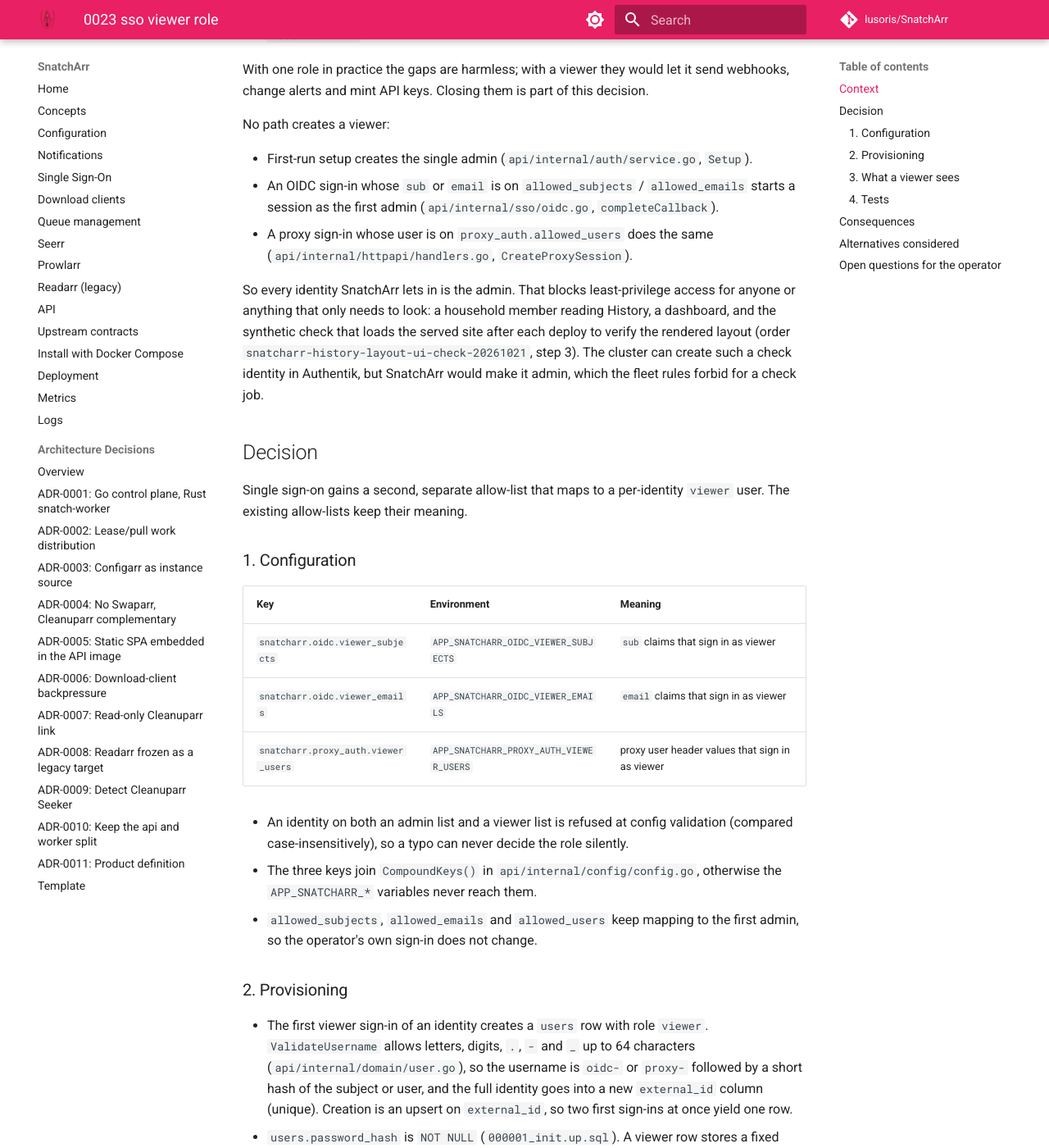
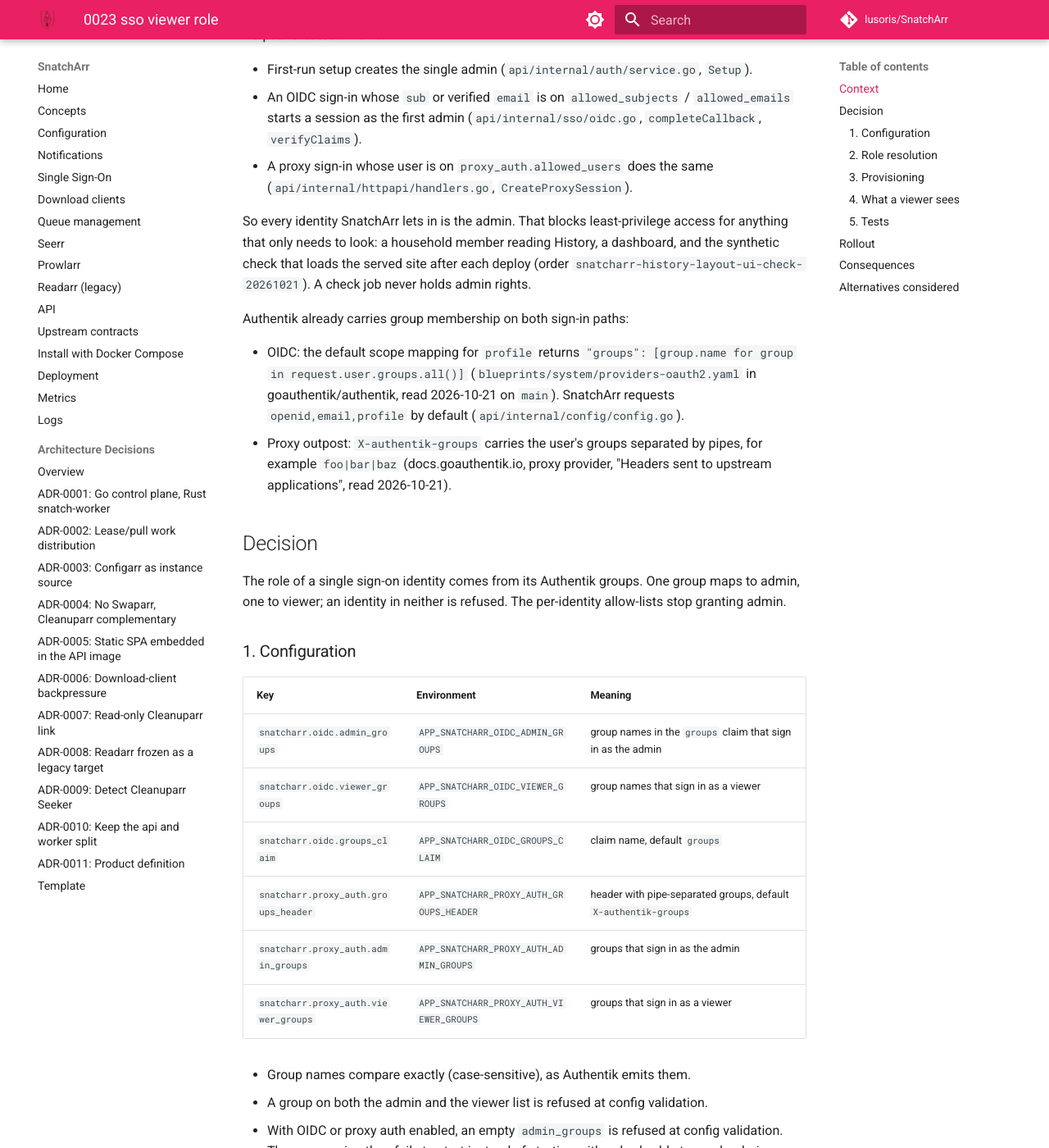
Before and after one commit to lusoris/SnatchArr, an MkDocs documentation site: the page built from docs/adr/0023-sso-viewer-role.md, in a window 1280 px wide and 1400 px high, scrolled down 621 px. Shown: the whole window at 82% size. Built offline with MkDocs 1.6.1 and Material for MkDocs 9.7.7, drawn with Linux system fonts in a browser that asks for light colours; comment, search, counter and statistics services are not loaded; some of the changed text lies outside the part shown.

Commit message:
docs(adr): map single sign-on groups to roles in ADR-0023
The operator chose group mapping over per-identity allow-lists
(decision snatcharr-served-identity-role). An Authentik admin group
maps to the first admin, a viewer group to a per-identity viewer row,
and an identity in neither group is refused. The legacy allow-lists
stop granting admin; config validation refuses them and an empty
admin group list, so a stale config fails at startup instead of
locking the operator out.

The groups claim of the default OIDC profile scope and the proxy
outpost's X-authentik-groups header were read from Authentik's
blueprint and documentation on 2026-10-21. The ADR adds a rollout
section that proves the operator's admin group membership before the
deploy.

Signed-off-by: lusoris <lusoris@proton.me>

```diff
--- a/docs/adr/0023-sso-viewer-role.md
+++ b/docs/adr/0023-sso-viewer-role.md
@@ -4,9 +4,9 @@
 SPDX-License-Identifier: CC-BY-SA-4.0
 -->
 
-# ADR-0023: Viewer sign-in through single sign-on
+# ADR-0023: Roles from single sign-on groups
 
-- Status: proposed (draft; the sign-in model and how the operator stays admin wait for the operator's decision `snatcharr-served-identity-role`)
+- Status: accepted (operator decision `snatcharr-served-identity-role`, answer a, 2026-10-21)
 - Date: 2026-10-21
 
 ## Context
@@ -16,68 +16,92 @@
 - Gated: the instance, download-client, Prowlarr and Seerr writes and their `Test*Input` probes (`requireAdmin`, `api/internal/httpapi/handlers_instances.go`), and four reads: `ListLogs`, `GetConfigarrStatus`, `GetPolicyFilterOptions` and the log stream (`adminOnly`, `api/internal/httpapi/module.go`).
 - Not gated: the notification channel and rule writes plus `TestNotificationChannel` (`handlers_notifications.go`), `CreateAPIKey` and `RevokeAPIKey` (`handlers_apikeys.go`), and the probes of stored targets `TestInstance`, `TestDownloadClient`, `TestProwlarrLink`, `TestSeerrLink`.
 
-With one role in practice the gaps are harmless; with a viewer they would let it send webhooks, change alerts and mint API keys. Closing them is part of this decision.
-
 No path creates a viewer:
 
 - First-run setup creates the single admin (`api/internal/auth/service.go`, `Setup`).
-- An OIDC sign-in whose `sub` or `email` is on `allowed_subjects` / `allowed_emails` starts a session as the first admin (`api/internal/sso/oidc.go`, `completeCallback`).
+- An OIDC sign-in whose `sub` or verified `email` is on `allowed_subjects` / `allowed_emails` starts a session as the first admin (`api/internal/sso/oidc.go`, `completeCallback`, `verifyClaims`).
 - A proxy sign-in whose user is on `proxy_auth.allowed_users` does the same (`api/internal/httpapi/handlers.go`, `CreateProxySession`).
 
-So every identity SnatchArr lets in is the admin. That blocks least-privilege access for anyone or anything that only needs to look: a household member reading History, a dashboard, and the synthetic check that loads the served site after each deploy to verify the rendered layout (order `snatcharr-history-layout-ui-check-20261021`, step 3). The cluster can create such a check identity in Authentik, but SnatchArr would make it admin, which the fleet rules forbid for a check job.
+So every identity SnatchArr lets in is the admin. That blocks least-privilege access for anything that only needs to look: a household member reading History, a dashboard, and the synthetic check that loads the served site after each deploy (order `snatcharr-history-layout-ui-check-20261021`). A check job never holds admin rights.
+
+Authentik already carries group membership on both sign-in paths:
+
+- OIDC: the default scope mapping for `profile` returns `"groups": [group.name for group in request.user.groups.all()]` (`blueprints/system/providers-oauth2.yaml` in goauthentik/authentik, read 2026-10-21 on `main`). SnatchArr requests `openid,email,profile` by default (`api/internal/config/config.go`).
+- Proxy outpost: `X-authentik-groups` carries the user's groups separated by pipes, for example `foo|bar|baz` (docs.goauthentik.io, proxy provider, "Headers sent to upstream applications", read 2026-10-21).
 
 ## Decision
 
-Single sign-on gains a second, separate allow-list that maps to a per-identity `viewer` user. The existing allow-lists keep their meaning.
+The role of a single sign-on identity comes from its Authentik groups. One group maps to admin, one to viewer; an identity in neither is refused. The per-identity allow-lists stop granting admin.
 
 ### 1. Configuration
 
 | Key | Environment | Meaning |
 | :--- | :--- | :--- |
-| `snatcharr.oidc.viewer_subjects` | `APP_SNATCHARR_OIDC_VIEWER_SUBJECTS` | `sub` claims that sign in as viewer |
-| `snatcharr.oidc.viewer_emails` | `APP_SNATCHARR_OIDC_VIEWER_EMAILS` | `email` claims that sign in as viewer |
-| `snatcharr.proxy_auth.viewer_users` | `APP_SNATCHARR_PROXY_AUTH_VIEWER_USERS` | proxy user header values that sign in as viewer |
+| `snatcharr.oidc.admin_groups` | `APP_SNATCHARR_OIDC_ADMIN_GROUPS` | group names in the `groups` claim that sign in as the admin |
+| `snatcharr.oidc.viewer_groups` | `APP_SNATCHARR_OIDC_VIEWER_GROUPS` | group names that sign in as a viewer |
+| `snatcharr.oidc.groups_claim` | `APP_SNATCHARR_OIDC_GROUPS_CLAIM` | claim name, default `groups` |
+| `snatcharr.proxy_auth.groups_header` | `APP_SNATCHARR_PROXY_AUTH_GROUPS_HEADER` | header with pipe-separated groups, default `X-authentik-groups` |
+| `snatcharr.proxy_auth.admin_groups` | `APP_SNATCHARR_PROXY_AUTH_ADMIN_GROUPS` | groups that sign in as the admin |
+| `snatcharr.proxy_auth.viewer_groups` | `APP_SNATCHARR_PROXY_AUTH_VIEWER_GROUPS` | groups that sign in as a viewer |
 
-- An identity on both an admin list and a viewer list is refused at config validation (compared case-insensitively), so a typo can never decide the role silently.
-- The three keys join `CompoundKeys()` in `api/internal/config/config.go`, otherwise the `APP_SNATCHARR_*` variables never reach them.
-- `allowed_subjects`, `allowed_emails` and `allowed_users` keep mapping to the first admin, so the operator's own sign-in does not change.
+- Group names compare exactly (case-sensitive), as Authentik emits them.
+- A group on both the admin and the viewer list is refused at config validation.
+- With OIDC or proxy auth enabled, an empty `admin_groups` is refused at config validation. The new version then fails to start instead of starting with nobody able to reach admin; on Kubernetes the rolling update stops and the old pod keeps serving.
+- `allowed_subjects`, `allowed_emails` and `allowed_users` no longer grant admin. Setting any of them fails config validation with a message that names the group keys, so a stale value cannot quietly keep or lose access.
+- The new list keys join `CompoundKeys()` in `api/internal/config/config.go`, otherwise the `APP_SNATCHARR_*` variables never reach them.
+- The proxy groups header is read and stripped by `ProxyHeaderMiddleware` under the same trusted-CIDR check as the user header (`api/internal/sso/sso.go`); from an untrusted peer it is dropped.
 
-### 2. Provisioning
+### 2. Role resolution
 
-- The first viewer sign-in of an identity creates a `users` row with role `viewer`. `ValidateUsername` allows letters, digits, `.`, `-` and `_` up to 64 characters (`api/internal/domain/user.go`), so the username is `oidc-` or `proxy-` followed by a short hash of the subject or user, and the full identity goes into a new `external_id` column (unique). Creation is an upsert on `external_id`, so two first sign-ins at once yield one row.
+One pure function decides, shared by both paths: groups in, `admin`, `viewer` or refused out.
+
+- Any admin group present: admin. Admin wins over viewer, so an operator who is also in the viewer group stays admin.
+- Else any viewer group present: viewer.
+- Else, or with a missing or malformed claim or header: refused, `403` `application/problem+json`, logged with the subject and the group count, never the group names of an unknown identity.
+- Authentik's default mapping lists direct memberships (`request.user.groups.all()`); a group reached only through a parent group does not count. The cluster adds identities to the groups directly.
+
+### 3. Provisioning
+
+- Admin: the session starts as the first admin, as today (`auth.FirstAdmin`). There is still one admin row; admin-group membership is what reaches it.
+- Viewer: the first sign-in of an identity creates a `users` row with role `viewer`. `ValidateUsername` allows letters, digits, `.`, `-` and `_` up to 64 characters (`api/internal/domain/user.go`), so the username is `oidc-` or `proxy-` followed by a short hash of the subject or user, and the full identity goes into a new `external_id` column (unique). Creation is an upsert on `external_id`, so two first sign-ins at once yield one row.
 - `users.password_hash` is `NOT NULL` (`000001_init.up.sql`). A viewer row stores a fixed sentinel that is never a valid hash, and `auth.Login` refuses it with `401` before it calls `crypto.VerifyPassword`, which would otherwise return an error and answer `500`.
 - No viewer row is created while setup is incomplete: `SetupComplete` counts users (`api/internal/auth/service.go`), so a viewer created first would lock the admin out of `/auth/setup`. Before setup, a viewer sign-in is refused.
-- Later sign-ins reuse that row. Removing the identity from the viewer list refuses the next sign-in; the row stays for the audit trail.
-- Cookie and bearer authentication load the user by id only (`api/internal/httpapi/security.go`). A viewer row whose identity is no longer on a viewer list is refused there as well, so a removed identity loses its open session and any API key at once instead of after the session TTL.
+- The role is decided at every sign-in. A viewer removed from the viewer group is refused on the next sign-in; the row stays for the audit trail.
+- Cookie and bearer authentication load the user by id only (`api/internal/httpapi/security.go`) and cannot see groups between sign-ins. A viewer session therefore lives at most the session TTL after a group removal; proxy auth re-reads the header on every session creation. Revocation inside the TTL is the `snatcharr-admin-handlers-hardening-20261021` unit.
 - The session starts through the same `RenewSession` path as the admin (fresh session id, #268).
 
-### 3. What a viewer sees
+### 4. What a viewer sees
 
 - All reads except the four admin-only ones (`ListLogs`, the log stream, `GetConfigarrStatus`, `GetPolicyFilterOptions`), which return `403` `application/problem+json`; the SPA shows its problem note there.
 - No mutation and no outbound probe: `requireAdmin` is added to every handler listed as not gated above.
-- The SPA hides write controls for `viewer`, based on `isAdmin` from the session (`web/src/lib/session.svelte.ts`); today it gates only the Logs route, so the other pages gain the same check (part of this unit).
+- The SPA hides write controls for `viewer`, based on `isAdmin` from the session (`web/src/lib/session.svelte.ts`); today it gates only the Logs route, so the other pages gain the same check.
 
-### 4. Tests
+### 5. Tests
 
-- Positive: a listed viewer subject, email and proxy user each get a viewer session; a second sign-in reuses the row.
-- Negative: a viewer gets `403` on every mutating and probing operation, generated as a table from the OpenAPI operations so a new one cannot be missed, notifications and API keys included; `403` on the log stream; an unlisted identity is refused; an identity on both lists fails config validation; a viewer sign-in before setup is refused and `/auth/setup` still works.
-- Boundary: empty viewer lists keep today's behaviour; the password login against a viewer row answers `401`, not `500`; a subject longer than 64 characters or with `:` and `@` yields a valid username; two concurrent first sign-ins yield one row; an identity removed from the list loses its session and API key on the next request.
-- Planted case: map the viewer list to `FirstAdmin` and the `403` table turns red.
+- Positive: an admin-group identity gets the first admin's session on both paths; a viewer-group identity gets a viewer session and a second sign-in reuses the row; an identity in both groups is admin.
+- Negative: an identity in no mapped group, with no `groups` claim, with a claim of the wrong type, or with the groups header from an untrusted peer is refused; a viewer gets `403` on every mutating and probing operation, generated as a table from the OpenAPI operations so a new one cannot be missed, notifications and API keys included, and on the log stream; config with an empty `admin_groups`, a group on both lists, or a legacy allow-list set fails validation; a viewer sign-in before setup is refused and `/auth/setup` still works.
+- Boundary: an empty groups list, a group name differing only in case, a header with empty segments (`a||b`), a subject longer than 64 characters or containing `:` and `@` (valid username), two concurrent first viewer sign-ins (one row), the password login against a viewer row (`401`, not `500`).
+- Planted cases, each run red once before the green result is trusted: remove the admin-group mapping and the operator-is-admin test fails; map the viewer group to `FirstAdmin` and the `403` table fails.
+
+## Rollout
+
+The change can lock the operator out if the operator's identity is not in the admin group, so it ships behind an operator decision, not with the merge:
+
+1. The cluster creates the admin and viewer groups in Authentik, adds the operator to the admin group and the synthetic check identity (`k8s-synthetic-check-identity-20261021`) to the viewer group, and sets the group keys alongside removing the allow-lists.
+2. Proof before rollout: a read-only check that the operator's identity is a direct member of the admin group, and that the token or header the deployed provider emits for the check identity carries `groups` with the viewer group.
+3. After deploy: the operator's sign-in lands as admin (session `role` read back), the served layout check runs as the viewer and passes with its screenshots.
+4. Fallback: the previous image with the previous config; the admin password login (`/auth/login`) is not affected by this change.
 
 ## Consequences
 
-- The served layout check signs in as a viewer identity the cluster creates in Authentik; the admin-only routes are checked in their `403` state, not with data.
-- One more allow-list to keep in sync with Authentik; config validation refuses overlaps.
-- A migration adds `users.external_id`; there is still no role change or user deletion query, so moving an identity from the viewer list to an admin list signs it in as the first admin and leaves the viewer row unused.
-- Proxy auth trusts the user header from the ingress exactly as it does today; the viewer list adds no new trust.
+- Access is managed in Authentik groups, not in SnatchArr config; adding a viewer needs no SnatchArr change.
+- The deployed config must change in the same rollout (legacy allow-lists out, group keys in); startup refuses the old shape.
+- A migration adds `users.external_id`. There is still no role change or user deletion query: an identity moved from the viewer to the admin group signs in as the first admin and leaves its viewer row unused.
+- Proxy auth trusts the groups header exactly as far as the user header: only from the trusted CIDRs.
 
 ## Alternatives considered
 
-- **Group claim mapping** (an Authentik group such as `snatcharr-viewers` in a `groups` claim): fewer config edits per identity, but it ties the role to a claim shape SnatchArr does not read today and to a scope that has to be requested. It remains an option for the operator.
+- **Per-identity viewer allow-lists** (the first draft of this ADR): one config edit per identity, and the allow-lists stay a second place to keep in sync with Authentik. Not chosen by the operator.
+- **Keep allow-lists as admin next to the groups**: rejected, an identity outside every group would still start as admin.
 - **Check identity as admin**: rejected, a check job never holds admin rights.
 - **Local viewer accounts with passwords**: rejected, a second credential store next to Authentik.
-
-## Open questions for the operator
-
-- Allow-list per identity (this draft) or group claim mapping.
-- Whether the operator's own sign-in moves to a per-identity admin row instead of the first admin.
```
Also changed, not shown: docs/adr/README.md (+1 -1 lines).
